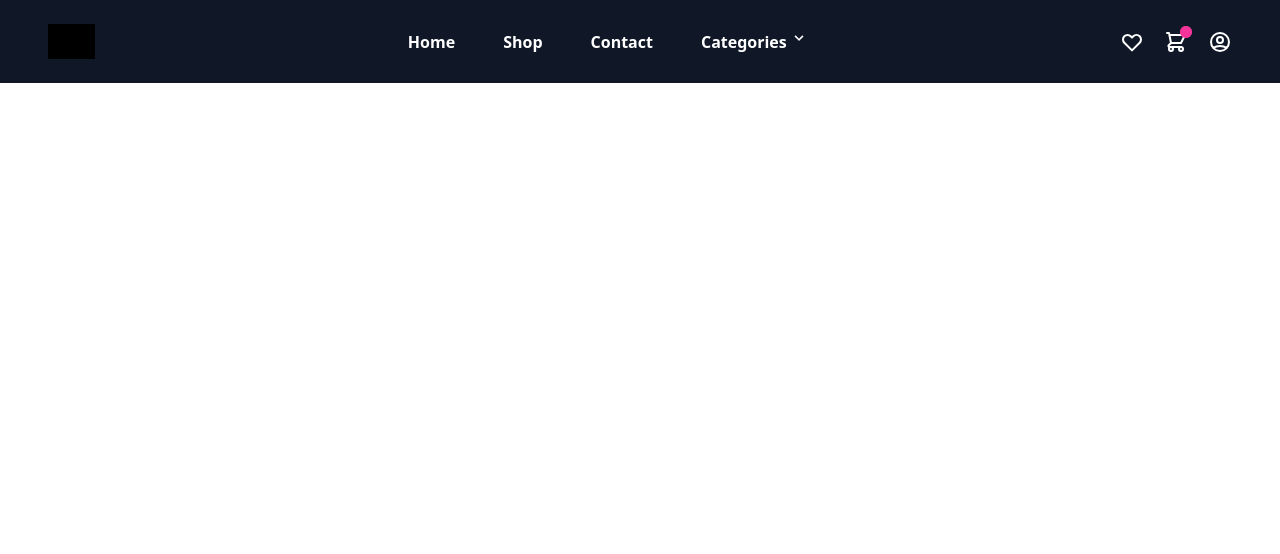
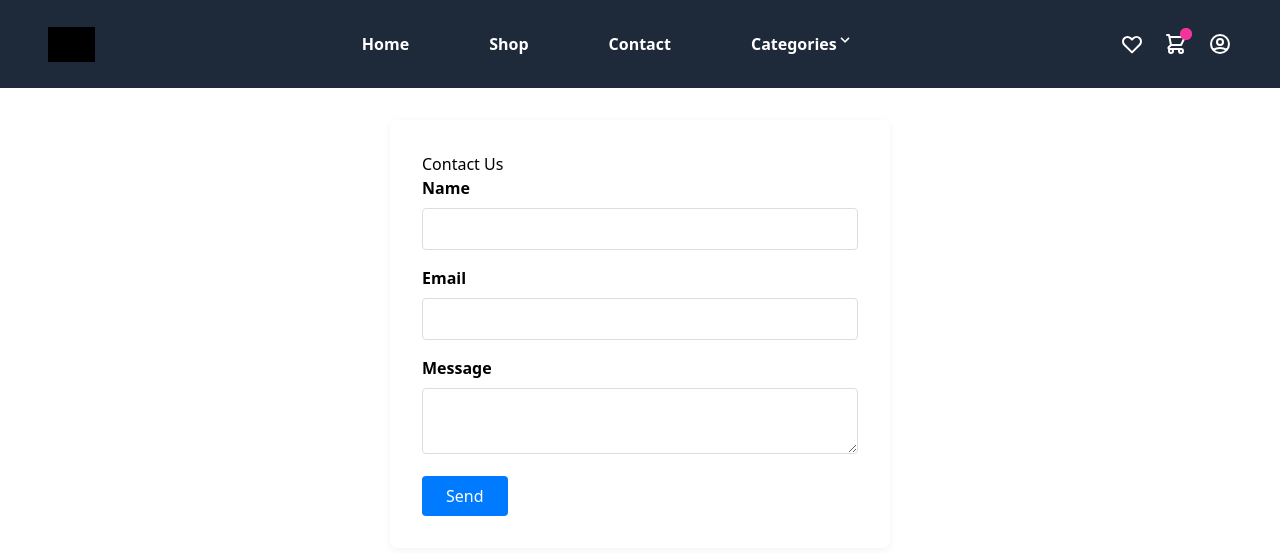
Before and after one commit to QuickoAbdul/ValomyshopV2, a Nuxt app: page /contacts in a window 1280 px wide. Shown: the top 554 px of the page. Built offline with nearby package versions, Linux system fonts and the light colour scheme; grey boxes are pictures that could not be loaded.

Commit message:
update : color and nav

```diff
--- a/layouts/default.vue
+++ b/layouts/default.vue
@@ -3,20 +3,20 @@
         <div class="flex flex-wrap">
             <section class="relative mx-auto">
                 <!-- navbar -->
-                <nav class="flex justify-between bg-gray-900 text-white w-screen">
+                <nav class="flex justify-between bg-gray-800 dark:bg-gray-900 text-white w-screen">
                 <div class="px-5 xl:px-12 py-6 flex w-full items-center">
                     <a class="text-3xl font-bold font-heading" href="/">
                     <img class="h-[30px] max-w-[200px] md:h-[35px] xl:h-[35px] filter invert brightness-200" src="/assets/img/logo/Valomyshop2.svg" alt="logo">
                     </a>
                     <!-- Nav Links -->
                     <ul class="hidden md:flex px-4 mx-auto font-semibold font-heading space-x-12">
-                    <li><nuxt-link to="/">Home</nuxt-link></li>
-                    <li><nuxt-link to="/products">Shop</nuxt-link></li>
-                    <li><nuxt-link to="/">Contact</nuxt-link></li>
-                    <li>
+                    <li class="px-2 xl:px-4 xl:py-2 rounded-lg hover:bg-green-900 transition-all duration-400" active-class="bg-green-900 px-2 xl:px-4 xl:py-2 rounded-lg text-white hover:text-white"><nuxt-link to="/">Home</nuxt-link></li>
+                    <li class="px-2 xl:px-4 xl:py-2 rounded-lg hover:bg-green-900 transition-all duration-400" active-class="bg-green-900 px-2 xl:px-4 xl:py-2 rounded-lg text-white hover:text-white"><nuxt-link to="/products">Shop</nuxt-link></li>
+                    <li class="px-2 xl:px-4 xl:py-2 rounded-lg hover:bg-green-900 transition-all duration-400" active-class="bg-green-900 px-2 xl:px-4 xl:py-2 rounded-lg text-white hover:text-white"><nuxt-link to ="/contacts">Contact</nuxt-link></li>
+                    <li class="px-2 xl:px-4 xl:py-2 rounded-lg hover:bg-green-900 transition-all duration-400">
                         <div class="dropdown inline-block relative">
-                            <button class="bg-gray-900 font-semibold rounded inline-flex">
-                            <span class="mr-1">Categories</span>
+                            <button class="font-semibold rounded inline-flex">
+                            <span active-class="bg-green-900 mr-1">Categories</span>
                             <svg class="fill-current h-4 w-4" xmlns="http://www.w3.org/2000/svg" viewBox="0 0 20 20"><path d="M9.293 12.95l.707.707L15.657 8l-1.414-1.414L10 10.828 5.757 6.586 4.343 8z"/> </svg>
                             </button>
                             <ul class="dropdown-menu absolute hidden pt-1">
@@ -85,4 +85,6 @@
   display: block;
 }
 
+
+
 </style>
--- /dev/null
+++ b/pages/contacts/index.vue
@@ -0,0 +1,80 @@
+<template>
+    <section class="contact-page">
+        <h1>Contact Us</h1>
+        <form @submit.prevent="submitForm" class="contact-form">
+            <div>
+                <label for="name">Name</label>
+                <input v-model="form.name" id="name" type="text" required />
+            </div>
+            <div>
+                <label for="email">Email</label>
+                <input v-model="form.email" id="email" type="email" required />
+            </div>
+            <div>
+                <label for="message">Message</label>
+                <textarea v-model="form.message" id="message" required></textarea>
+            </div>
+            <button type="submit">Send</button>
+        </form>
+        <div v-if="submitted" class="success-message">
+            Thank you for contacting us!
+        </div>
+    </section>
+</template>
+
+<script setup>
+import { ref } from 'vue'
+
+const form = ref({
+    name: '',
+    email: '',
+    message: ''
+})
+
+const submitted = ref(false)
+
+function submitForm() {
+    // Here you would typically send the form data to your backend
+    submitted.value = true
+    // Reset form if needed
+    form.value = { name: '', email: '', message: '' }
+}
+</script>
+
+<style scoped>
+.contact-page {
+    max-width: 500px;
+    margin: 2rem auto;
+    padding: 2rem;
+    background: #fff;
+    border-radius: 8px;
+    box-shadow: 0 2px 8px rgba(0,0,0,0.05);
+}
+.contact-form div {
+    margin-bottom: 1rem;
+}
+label {
+    display: block;
+    margin-bottom: 0.5rem;
+    font-weight: 600;
+}
+input, textarea {
+    width: 100%;
+    padding: 0.5rem;
+    border: 1px solid #ddd;
+    border-radius: 4px;
+}
+button {
+    padding: 0.5rem 1.5rem;
+    background: #007bff;
+    color: #fff;
+    border: none;
+    border-radius: 4px;
+    cursor: pointer;
+}
+.success-message {
+    margin-top: 1rem;
+    color: #28a745;
+    font-weight: bold;
+}
+</style>
```
